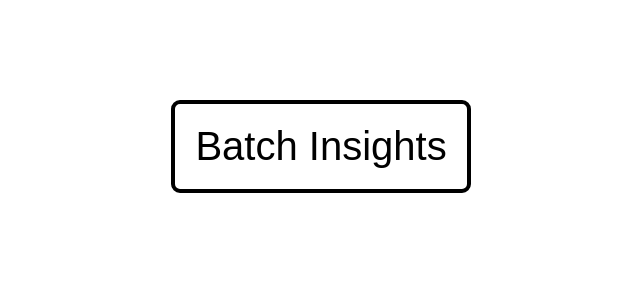
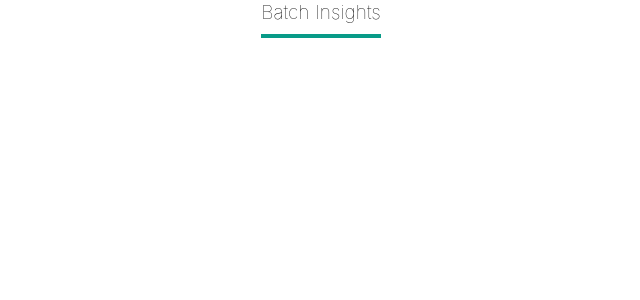
Before and after one commit to purplevaruntw/gurushifu-trainer-batch-insights, a React (Create React App) app: page / in a window 1280 px wide. Shown: the top 300 px of the page, without its empty margins (319-959 px from the left). Built offline with nearby package versions, Linux system fonts and the light colour scheme.

Commit message:
Created table structure

```diff
--- a/src/App.css
+++ b/src/App.css
@@ -1,5 +1,10 @@
 .App {
 	text-align: center;
+	align-items: center;
+	display: flex;
+	flex-direction: column;
+	justify-content: center;
+
 }
 
 .App-logo {
--- a/src/components/BatchData/BatchData.css
+++ b/src/components/BatchData/BatchData.css
@@ -14,3 +14,6 @@
 	flex-direction: column;
 	align-items: center;
 }
+.paper{
+	width: 80%;
+}
--- a/src/components/BatchData/BatchData.js
+++ b/src/components/BatchData/BatchData.js
@@ -1,18 +1,39 @@
 import React from "react";
-import TableRow from "../TableRow/TableRow";
+import Paper from "@material-ui/core/Paper";
+import Table from "@material-ui/core/Table";
+import TableBody from "@material-ui/core/TableBody";
+import TableCell from "@material-ui/core/TableCell";
+import TableContainer from "@material-ui/core/TableContainer";
+import TableHead from "@material-ui/core/TableHead";
+import TableRow from "@material-ui/core/TableRow";
+import TableRowCustom from "../TableRow/TableRowCustom";
 import "./BatchData.css";
 const BatchData = ({ data }) => {
 	return (
-		<div>
-			<h1>Progress Status</h1>
-			<hr />
-			<div className="table">
-				{Object.keys(data).map((val, key) => {
-					return <TableRow key={key} name={val} count={data[val]} />;
-				})}
-			</div>
-		</div>
+		<>
+
+			<h2>Progress Status</h2>
+			<Paper className="paper">
+
+				<TableContainer className="table-container">
+					<Table stickyHeader aria-label="sticky table">
+						<TableHead>
+							<TableRow>
+								<TableCell>Exercise</TableCell>
+								<TableCell align="right">Count</TableCell>
+							</TableRow>
+						</TableHead>
+						<TableBody className="table">
+							{Object.keys(data).map((val, key) => {
+							return <TableRowCustom key={key} name={val} count={data[val]} />;
+						})}
+						</TableBody>
+					</Table>
+				</TableContainer>
+			</Paper>
+		</>
 	);
 };
 
 export default BatchData;
+//https://purplevaruntw.github.io/gurushifu-trainer-batch-insights/
--- a/src/components/Button/Button.css
+++ b/src/components/Button/Button.css
@@ -1,11 +1,12 @@
-button {
-	margin-top: 100px;
-	font-size: 40px;
-	padding: 20px;
-	background: none;
-	border-radius: 9px;
-	border: 4px solid black;
+.clickable {
+	float: right;
+  font-weight: lighter;
+  border-bottom: 4px solid #089b88;
+  padding-bottom: 10px;
+  font-size: larger;
+  cursor: pointer;
 }
-button:hover {
-	border: 4px solid gold;
+.clickable:hover {
+	cursor: pointer;
+  font-weight: bolder;
 }
--- a/src/components/Button/Button.js
+++ b/src/components/Button/Button.js
@@ -3,13 +3,14 @@ import "./Button.css";
 
 const Button = ({ value, onClickFunction }) => {
 	return (
-		<button
+		<span
 			value={value}
 			onClick={onClickFunction}
 			data-testid="batch-insights-btn"
+			className="clickable"
 		>
 			{value}
-		</button>
+		</span>
 	);
 };
 
--- a/src/components/TableRow/TableRow.js
+++ /dev/null
@@ -1,12 +0,0 @@
-import React from "react";
-import "./TableRow.css";
-const TableRow = ({ name, count }) => {
-	return (
-		<div className="table-row">
-			<div className="name">{name}</div>
-			<div className="count">{count}</div>
-		</div>
-	);
-};
-
-export default TableRow;
--- /dev/null
+++ b/src/components/TableRow/TableRowCustom.js
@@ -0,0 +1,15 @@
+import React from "react";
+import "./TableRow.css";
+import TableRow from "@material-ui/core/TableRow";
+import TableCell from "@material-ui/core/TableCell";
+const TableRowCustom = ({ name, count }) => {
+	return (
+		<TableRow>
+			<TableCell>{name}</TableCell>
+			<TableCell align="right">{count}</TableCell>
+		</TableRow>
+
+	);
+};
+
+export default TableRowCustom;
```
